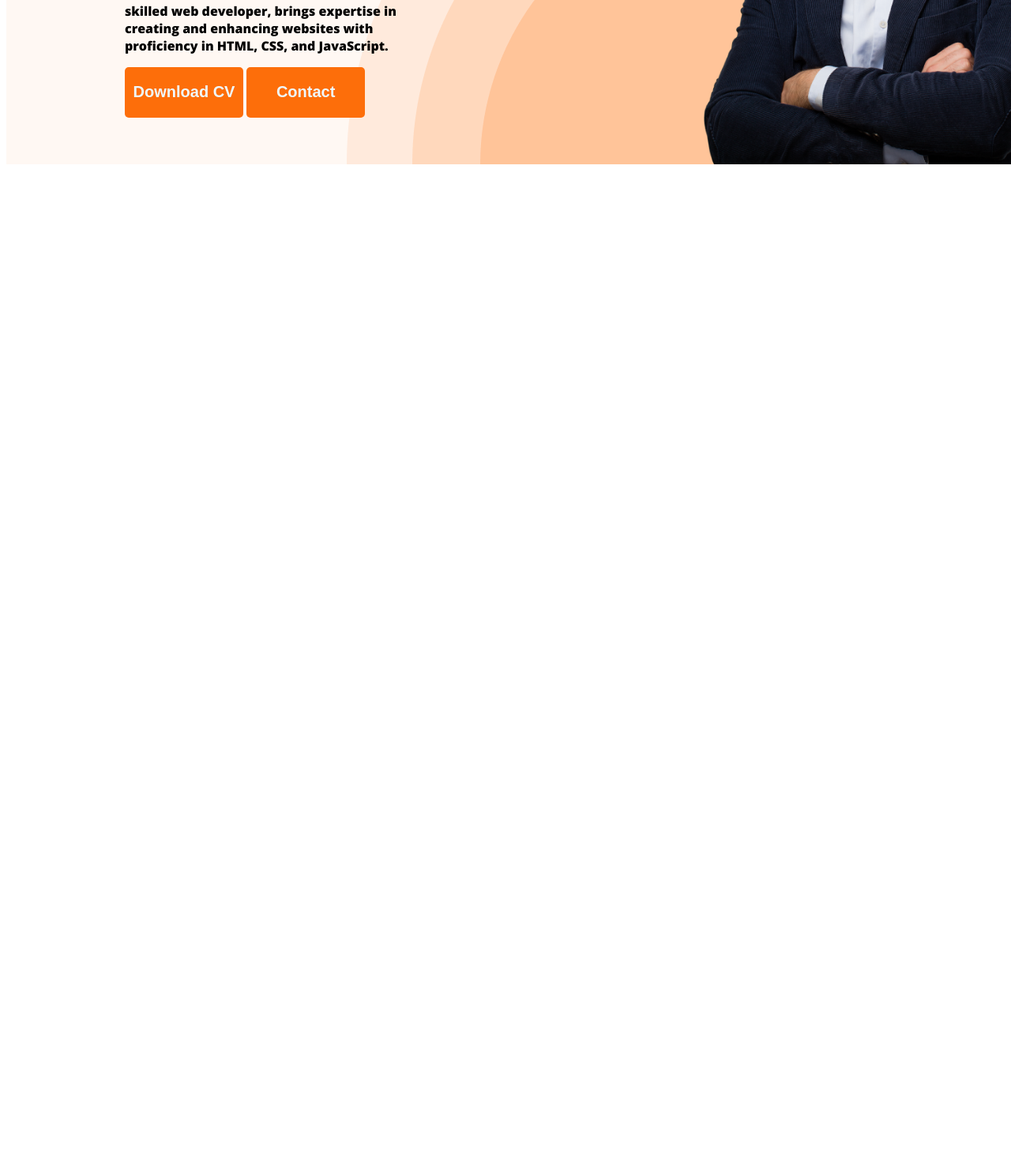
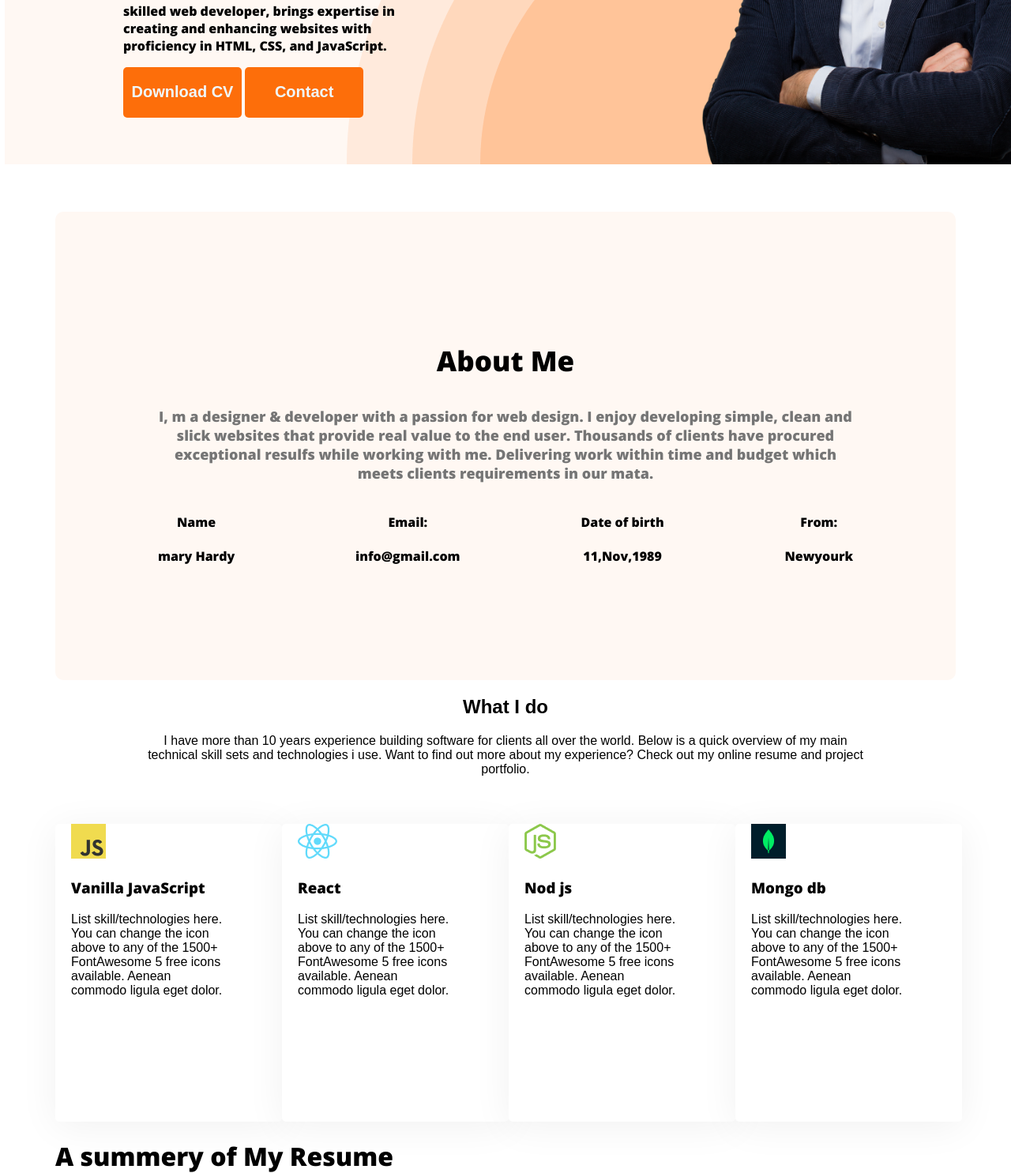
Before and after one commit to salmanrokon/developer-portfolio, a plain HTML site: page index.html in a window 1280 px wide. Shown: the part 560-2045 px from the top of the page at 79% size. Before the commit the page ends 800 px from the top, so only its background shows below. Drawn offline with nearby package versions, Linux system fonts and the light colour scheme.

Commit message:
main part added

```diff
--- a/index.html
+++ b/index.html
@@ -31,6 +31,71 @@
         </div>
     </header>
     <main>
+        <section class="about">
+            <h3 class="section-title">About Me</h3>
+            <p class="section-des">
+            I, m a designer & developer with a passion for web design. I enjoy developing simple, clean and slick websites that provide real value to the end user. Thousands of clients have procured exceptional resulfs while working with me. Delivering work within time and budget which meets clients requirements in our mata.
+        </p>
+        <div class="info-container">
+            <div class="about-inf">
+                <h4 class="info-title">Name</h4>
+                <p class="info-description">mary Hardy</p>
+            </div>
+            <div class="about-inf">
+                <h4 class="info-title">Email:</h4>
+                <p class="info-description">info@gmail.com </p>
+            </div>
+            <div class="about-inf">
+                <h4 class="info-title">Date of birth</h4>
+                <p class="info-description">11,Nov,1989</p>
+            </div>
+            <div class="about-inf">
+                <h4 class="info-title">From:</h4>
+                <p class="info-description">Newyourk</p>
+            </div>
+        </div>
+        </section>
+        <div class="what">
+            <h2 class="what-text">What I do</h2>
+            <p class="what-text">
+                I have more than 10 years experience building software for clients all over the world. Below is a quick overview of my main technical skill sets and technologies i use. Want to find out more about my experience? Check out my online resume and project portfolio.
+            </p>
+        </div>
+        <div class="soft-container">
+            <div class="info-con">
+                <div class="icon"><img src="images/icons/js.png" alt=""></div>
+                <h3>Vanilla JavaScript</h3>
+                <p class="js-text">
+                    List skill/technologies here. You can change the icon above to any of the 1500+ FontAwesome 5 free icons available. Aenean commodo ligula eget dolor.
+                </p>
+            </div>
+                        <div class="info-con">
+                <div class="icon"><img src="images/icons/react.png" alt=""></div>
+                <h3>React</h3>
+                <p class="js-text">
+                    List skill/technologies here. You can change the icon above to any of the 1500+ FontAwesome 5 free icons available. Aenean commodo ligula eget dolor.
+                </p>
+            </div>
+                        <div class="info-con">
+                <div class="icon"><img src="images/icons/nodejs.png" alt=""></div>
+                <h3>Nod js</h3>
+                <p class="js-text">
+                    List skill/technologies here. You can change the icon above to any of the 1500+ FontAwesome 5 free icons available. Aenean commodo ligula eget dolor.
+                </p>
+            </div>
+                        <div class="info-con">
+                <div class="icon"><img src="images/icons/mongo.png" alt=""></div>
+                <h3>Mongo db</h3>
+                <p class="js-text">
+                    List skill/technologies here. You can change the icon above to any of the 1500+ FontAwesome 5 free icons available. Aenean commodo ligula eget dolor.
+                </p>
+            </div>
+        </div>
+
+        <div class="summery">
+            <h1 class="Resume">A summery of My Resume</h1>
+
+        </div>
 
     </main>
     <footer>
--- a/styles/style.css
+++ b/styles/style.css
@@ -24,12 +24,26 @@ font-weight: 600;
     font-size: 30px;
 }
 
+.section-title{
+    color:(#181818);
+    text-align: center;
+
+    font-size: 35px;
+    font-weight: 700;
+
+}
+.section-des{
+    color: #757575;
+    text-align: center;
+    font-size: 18px;
+}
+
 /*nav related styles*/
 nav{
     display: flex;
     justify-content: space-between;
     align-items: center;
-    margin: 0 149px;
+    margin: 0 140px;
 }
 .nav-title{
     color: #181818;
@@ -65,6 +79,8 @@ nav > ul >li >a{
     background-image: url('../images/header_bg.png');
     background-repeat: no-repeat;
     background-position: bottom right;
+    margin-left: -2px;
+
 }
 .banner{
     padding: 30px 30px 0px 150px;
@@ -90,3 +106,60 @@ nav > ul >li >a{
 .text-in{
     margin-top: -50px;
 }
+/*main Section Styles*/
+
+main{
+    max-width: 1140px;
+    margin: 0 auto;
+    height: 540px;
+}
+
+/*About Section Styles*/
+.about{
+    padding: 130px;
+    border-radius: 10px;
+    background: #FFF8F3;
+
+    text-align: center;
+    margin:0 auto;
+    margin-top: 60px;
+
+}
+
+.info-container{
+    display: flex;
+    justify-content: space-between;
+}
+.about-inf{
+    text-align: center;
+}
+.what{
+    text-align: center;
+    width: 909px;
+    margin: 0 auto;
+
+}
+.what-text{
+    font-family: Arial, Helvetica, sans-serif;
+}
+.info-con{
+    width: 267px;
+    height: 377px;
+    flex-shrink: 0;
+    border-radius: 5px;
+    background: #FFF;
+    box-shadow: 0px 6px 50px 0px rgba(0, 0, 0, 0.06);
+    padding-left: 20px;
+}
+.js-text{
+    font-family: Arial, Helvetica, sans-serif;
+    font-size: 16px;
+    width: 201px;
+
+}
+.soft-container{
+    display: flex;
+    justify-content: space-between;
+    margin-top: 60px;
+    width: 1140px;
+}
```
